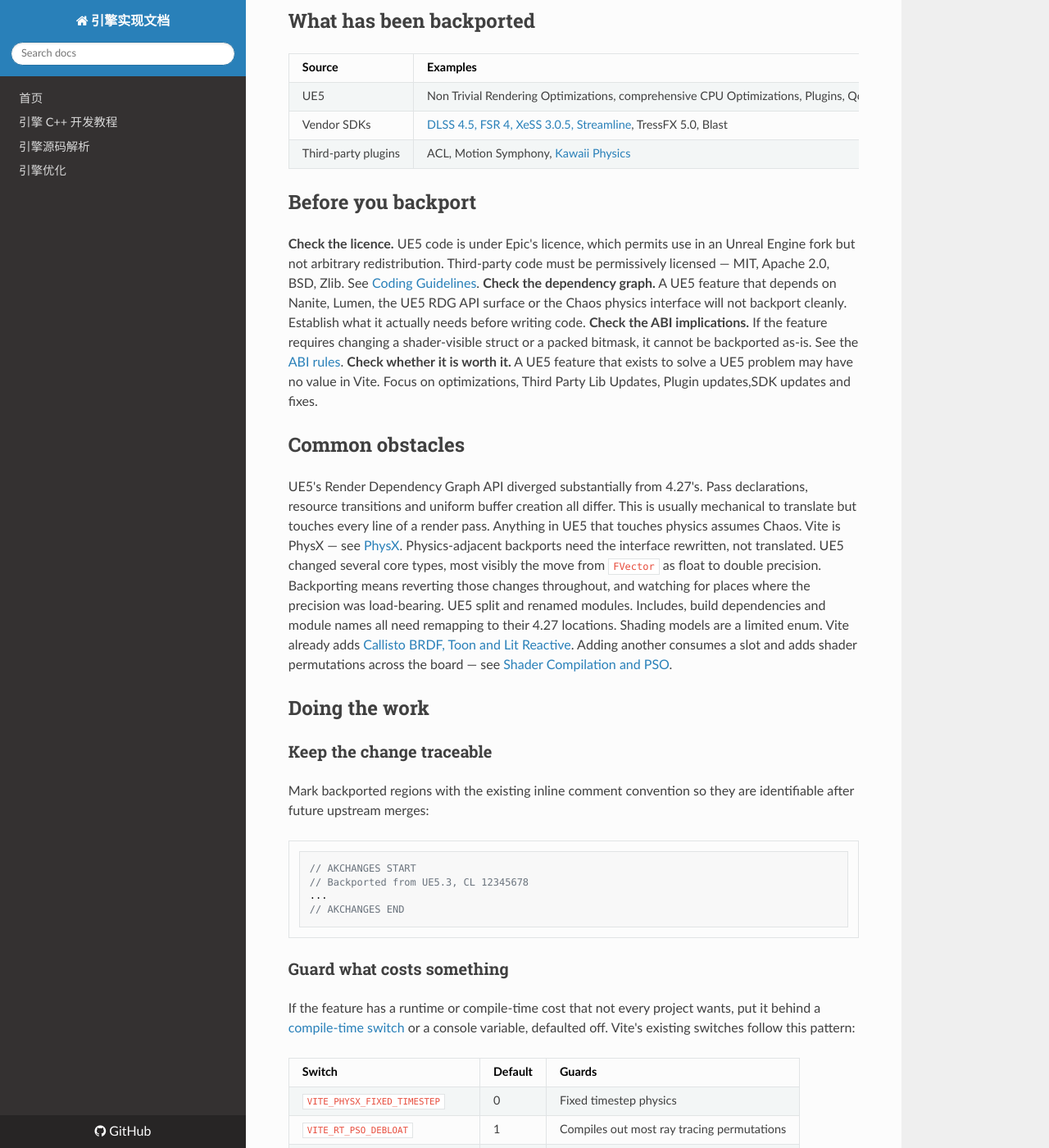
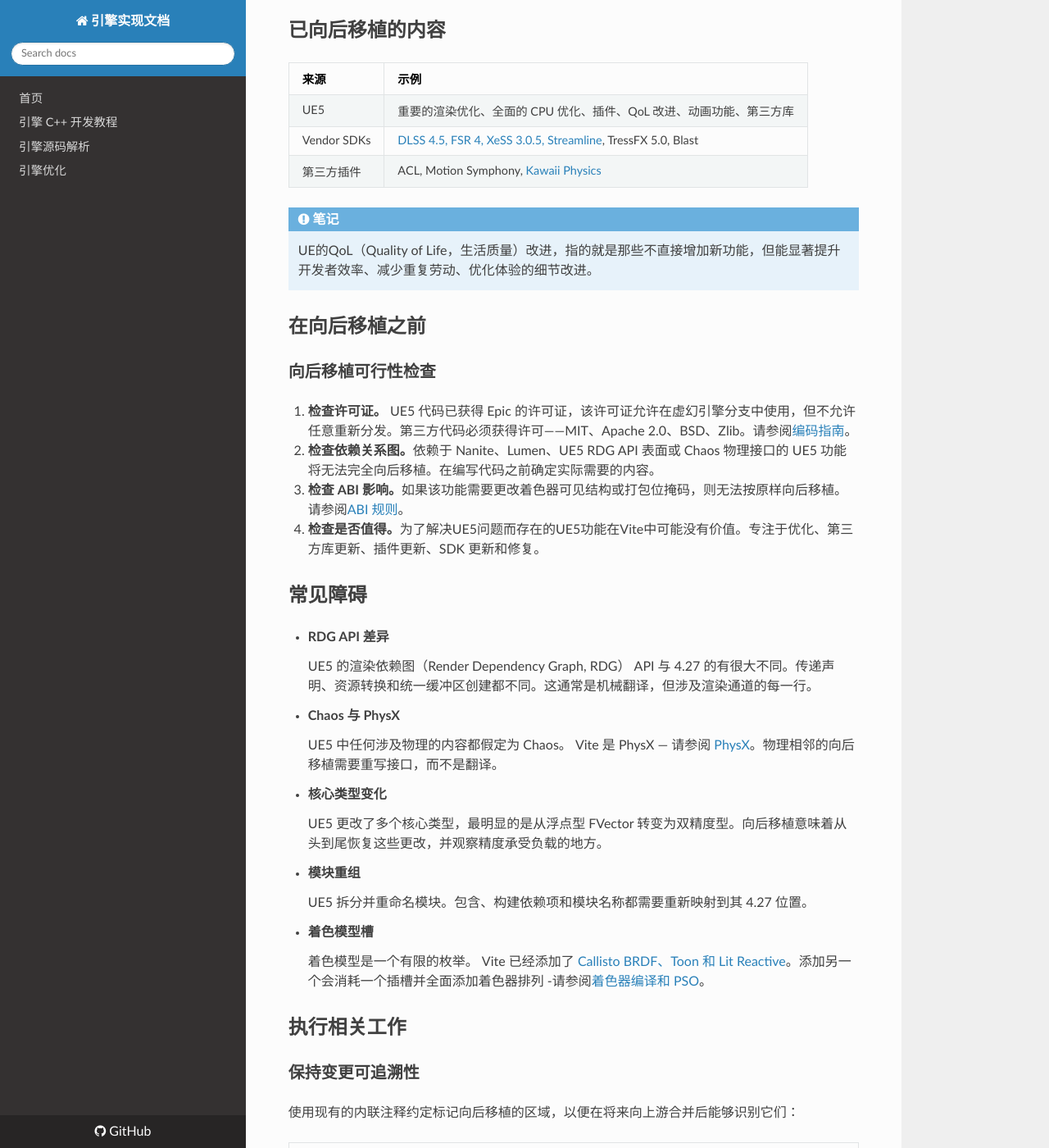
Before and after one commit to OpenHUTB/cpp, an MkDocs documentation site: the page built from docs/optimization/Contributing/Backporting.md, in a window 1280 px wide and 1400 px high, scrolled down 271 px. Shown: the whole window at 82% size. Built offline with MkDocs 1.6.1, drawn with Linux system fonts in a browser that asks for light colours; nearby versions of some CDN libraries; a script that is not in the unit is left out; some of the changed text lies outside the part shown.

Commit message:
向后移植

````diff
--- a/docs/optimization/Contributing/Backporting.md
+++ b/docs/optimization/Contributing/Backporting.md
@@ -1,81 +1,63 @@
-# Backporting
+# 向后移植
 
-<tldr>
-<p>
-Vite July Release has currently over 300 backports from UE5.0 to UE 5.8
-</p>
-</tldr>
 
-Vite is a NvRTX 4.27 Plus fork that keeps pace with technology developed for newer engines. That means backporting is
-a routine activity in order to upgrade the source.
+Vite 七月版本目前有超过 300 个从 UE5.0 到 UE 5.8 的向后移植。
 
-## What has been backported
 
-| Source | Examples                                                                                                                              |
+Vite 是一款 NvRTX 4.27 Plus 分叉，与最新引擎开发的技术保持同步。这意味着向后移植是升级源代码的例行活动。
+
+## 已向后移植的内容
+
+| 来源 | 示例                                                                                                                              |
 |---|---------------------------------------------------------------------------------------------------------------------------------------|
-| UE5 | Non Trivial Rendering Optimizations, comprehensive CPU Optimizations, Plugins, QoL improvements, Animation features, Third Party Libs |
-| Vendor SDKs | [DLSS 4.5, FSR 4, XeSS 3.0.5, Streamline](Upscalers.md), TressFX 5.0, Blast                                                           |
-| Third-party plugins | ACL, Motion Symphony, [Kawaii Physics](Bundled-Plugins.md)                                                                            |
+| UE5 | 重要的渲染优化、全面的 CPU 优化、插件、QoL 改进、动画功能、第三方库 |
+| Vendor SDKs | [DLSS 4.5, FSR 4, XeSS 3.0.5, Streamline](../Rendering/Upscalers.md), TressFX 5.0, Blast                                                           |
+| 第三方插件 | ACL, Motion Symphony, [Kawaii Physics](../Plugins/Bundled-Plugins.md)                                                                            |
 
-## Before you backport
+!!! 笔记
+    UE的QoL（Quality of Life，生活质量）改进，指的就是那些不直接增加新功能，但能显著提升开发者效率、减少重复劳动、优化体验的细节改进。
 
-<procedure title="Backport feasibility check" id="backport-check">
-    <step>
-        <b>Check the licence.</b> UE5 code is under Epic's licence, which permits use in an Unreal
-        Engine fork but not arbitrary redistribution. Third-party code must be permissively licensed
-        &mdash; MIT, Apache 2.0, BSD, Zlib. See
-        <a href="Coding-Guidelines.md">Coding Guidelines</a>.
-    </step>
-    <step>
-        <b>Check the dependency graph.</b> A UE5 feature that depends on Nanite, Lumen, the UE5 RDG API
-        surface or the Chaos physics interface will not backport cleanly. Establish what it actually needs
-        before writing code.
-    </step>
-    <step>
-        <b>Check the ABI implications.</b> If the feature requires changing a shader-visible struct or a
-        packed bitmask, it cannot be backported as-is. See the
-        <a href="Coding-Guidelines.md">ABI rules</a>.
-    </step>
-    <step>
-        <b>Check whether it is worth it.</b> A UE5 feature that exists to solve a UE5 problem may have no
-        value in Vite. Focus on optimizations, Third Party Lib Updates, Plugin updates,SDK updates and fixes.
-    </step>
-</procedure>
+## 在向后移植之前
 
-## Common obstacles
+### 向后移植可行性检查
 
-<deflist>
-<def title="RDG API differences">
-UE5's Render Dependency Graph API diverged substantially from 4.27's. Pass declarations, resource
-transitions and uniform buffer creation all differ. This is usually mechanical to translate but touches
-every line of a render pass.
-</def>
-<def title="Chaos versus PhysX">
-Anything in UE5 that touches physics assumes Chaos. Vite is PhysX &mdash; see
-<a href="PhysX.md">PhysX</a>. Physics-adjacent backports need the interface rewritten, not translated.
-</def>
-<def title="Core type changes">
-UE5 changed several core types, most visibly the move from <code>FVector</code> as float to double
-precision. Backporting means reverting those changes throughout, and watching for places where the
-precision was load-bearing.
-</def>
-<def title="Module reorganisation">
-UE5 split and renamed modules. Includes, build dependencies and module names all need remapping to their
-4.27 locations.
-</def>
-<def title="Shading model slots">
-Shading models are a limited enum. Vite already adds <a href="Shading-Models.md">Callisto BRDF, Toon and
-Lit Reactive</a>. Adding another consumes a slot and adds shader permutations across the board &mdash; see
-<a href="Shader-Compilation-And-PSO.md">Shader Compilation and PSO</a>.
-</def>
-</deflist>
+1. <b>检查许可证。</b> UE5 代码已获得 Epic 的许可证，该许可证允许在虚幻引擎分支中使用，但不允许任意重新分发。第三方代码必须获得许可——MIT、Apache 2.0、BSD、Zlib。请参阅<a href="Coding-Guidelines.md">编码指南</a>。
 
-## Doing the work
+2. <b>检查依赖关系图。</b>依赖于 Nanite、Lumen、UE5 RDG API 表面或 Chaos 物理接口的 UE5 功能将无法完全向后移植。在编写代码之前确定实际需要的内容。
 
-### Keep the change traceable
+3. <b>检查 ABI 影响。</b>如果该功能需要更改着色器可见结构或打包位掩码，则无法按原样向后移植。请参阅<a href="Coding-Guidelines.md">ABI 规则</a>。
 
-Mark backported regions with the existing inline comment convention so they are identifiable after future
-upstream merges:
+4. <b>检查是否值得。</b>为了解决UE5问题而存在的UE5功能在Vite中可能没有价值。专注于优化、第三方库更新、插件更新、SDK 更新和修复。
+
+## 常见障碍
+
+* **RDG API 差异**
+
+    UE5 的渲染依赖图（Render Dependency Graph, RDG） API 与 4.27 的有很大不同。传递声明、资源转换和统一缓冲区创建都不同。这通常是机械翻译，但涉及渲染通道的每一行。
+
+* **Chaos 与 PhysX**
+
+    UE5 中任何涉及物理的内容都假定为 Chaos。 Vite 是 PhysX — 请参阅 <a href="../Physics/PhysX.md">PhysX</a>。物理相邻的向后移植需要重写接口，而不是翻译。
+
+* **核心类型变化**
+
+    UE5 更改了多个核心类型，最明显的是从浮点型 FVector 转变为双精度型。向后移植意味着从头到尾恢复这些更改，并观察精度承受负载的地方。
+
+* **模块重组**
+
+    UE5 拆分并重命名模块。包含、构建依赖项和模块名称都需要重新映射到其 4.27 位置。
+
+* **着色模型槽**
+
+    着色模型是一个有限的枚举。 Vite 已经添加了 <a href="../Rendering/Shading-Models.md">Callisto BRDF、Toon 和 Lit Reactive</a>。添加另一个会消耗一个插槽并全面添加着色器排列 -请参阅<a href="../Performance/Shader-Compilation-And-PSO.md">着色器编译和 PSO</a>。
+
+
+## 执行相关工作
+
+### 保持变更可追溯性
+
+使用现有的内联注释约定标记向后移植的区域，以便在将来向上游合并后能够识别它们：
+
 
 ```c++
 // AKCHANGES START
@@ -84,53 +66,47 @@
 // AKCHANGES END
 ```
 
-### Guard what costs something
+### 保护那些会带来成本的功能
 
-If the feature has a runtime or compile-time cost that not every project wants, put it behind a
-[compile-time switch](Compile-Time-Switches.md) or a console variable, defaulted off. Vite's existing
-switches follow this pattern:
+如果某个功能会带来运行时或编译时的成本，而并非所有项目都需要，那么就将其置于[编译时开关](../Performance/Compile-Time-Switches.md)或控制台变量之后，默认值为关闭。Vite 现有的开关遵循这种模式：
 
-| Switch | Default | Guards |
+| 开关 | 默认值 | 保护 |
 |---|---|---|
-| `VITE_PHYSX_FIXED_TIMESTEP` | 0 | Fixed timestep physics |
-| `VITE_RT_PSO_DEBLOAT` | 1 | Compiles out most ray tracing permutations |
-| `VITE_O_SSAO` | 1 | Optimised SSAO path |
-| `VITE_DLSS_PATCH` | 0 | DLSS translucency and volumetric fog fixes |
-| `VITE_NVRTX_TRANSLUCENCY_DEPTH` | 0 | NvRTX translucency depth handling |
+| `VITE_PHYSX_FIXED_TIMESTEP` | 0 | 固定时间步物理 |
+| `VITE_RT_PSO_DEBLOAT` | 1 | 编译出大多数光线追踪排列 |
+| `VITE_O_SSAO` | 1 | 优化的SSAO路径 |
+| `VITE_DLSS_PATCH` | 0 | DLSS 半透明度和体积雾修复 |
+| `VITE_NVRTX_TRANSLUCENCY_DEPTH` | 0 | NvRTX 半透明深度处理 |
 
-Note that `VITE_RT_PSO_DEBLOAT` defaults to the *restrictive* value. When a feature's cost is
-shader-permutation count, the default that keeps builds fast wins, and the feature is documented as opt-in.
+!!! 注意
+    `VITE_RT_PSO_DEBLOAT`默认为*限制性(restrictive)*值。当某个功能的成本是着色器排列计数时，保持快速构建的默认值会获胜，并且该功能被记录为选择加入。
 
-### Test against the baseline
+### 与基准进行测试
 
-Backported features need measurement against Vite's [performance targets](Performance-Targets.md), not
-against how they performed in UE5. A feature tuned for UE5's frame budget may be unaffordable in a 4.27
-project running on the hardware Vite targets.
+移植到 Vite 的功能需要根据 Vite 的[性能目标](../EngineOverview/Performance-Targets.md)进行评估，而不是根据它们在 UE5 中的表现。针对 UE5 帧预算优化的功能，在运行于 Vite 目标硬件上的 4.27 项目中可能无法承受。
 
-## Documenting a backport
 
-Every backport needs:
+## 记录向后移植
 
-| Item | Where |
+每个向后移植都需要：
+
+| 项 | 在哪里 |
 |---|---|
-| Source link, upstream commit or tag | Commit body &mdash; see [Commit Conventions](Commit-Conventions.md) |
-| What was changed during translation | Commit body |
-| Any new console variable or switch | A documentation page, and [Compile-Time Switches](Compile-Time-Switches.md) if applicable |
-| Availability caveats | The feature's own page, prominently |
+| 源链接、上游提交或标签 | 提交正文——参见[提交约定](Commit-Conventions.md) |
+| 转变过程中发生了什么变化 | 提交正文 |
+| 任何新的控制台变量或开关 | 文档页面和 [编译时开关](Compile-Time-Switches.md)（如果适用） |
+| 可用性警告 | 该功能自己的页面，显着 |
 
-That last one matters more than it looks. A backported feature that is compiled out by default, or that
-requires a plugin to be enabled, will otherwise be reported as broken by everyone who tries to use it.
+最后一项比看起来更重要。默认情况下编译出来的向后移植功能，或者需要启用插件的功能，否则每个尝试使用它的人都会报告为损坏。
 
-## Asset backporting
+## 资产向后移植
 
-Backporting *assets* from UE5 is a different problem, handled by the Asset Downgrader rather than by code.
-See [Migrating from UE5](Migrating-From-UE5.md) and
-[Proposed Plugins](Proposed-Plugins.md).
+从 UE5 向后移植*资产*是一个不同的问题，由资产降级器而不是代码处理。请参阅[从 UE5 迁移](Migration-From-UE5.md) 和 [建议的插件](Proposed-Plugins.md)。
 
-## See also
+## 参见
 
-- [Contributing](Contributing.md)
-- [Coding Guidelines](Coding-Guidelines.md)
-- [Commit Conventions](Commit-Conventions.md)
-- [Compile-Time Switches](Compile-Time-Switches.md)
-- [Migrating from UE5](Migrating-From-UE5.md)
+- [贡献](Contributing.md)
+- [编码指南](Coding-Guidelines.md)
+- [提交约定](Commit-Conventions.md)
+- [编译时开关](Compile-Time-Switches.md)
+- [从 UE5 迁移](Migrating-From-UE5.md)
````
Also changed, not shown: docs/optimization/Contributing/Contributing.md (+52 -78 lines).
